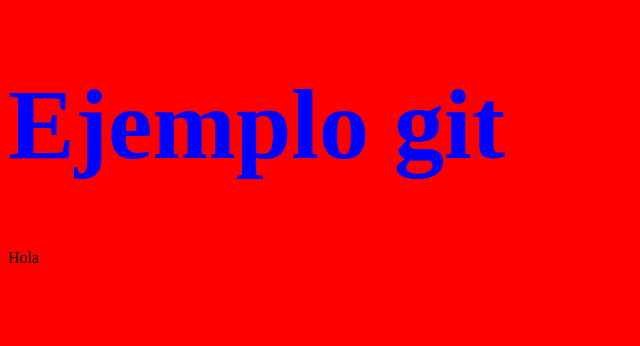
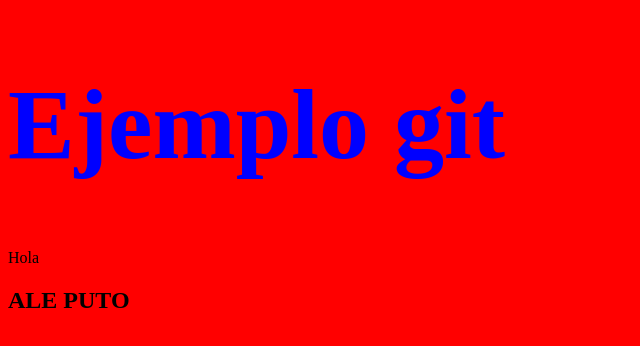
Before and after one commit to Chemi90/CursoGIT-1, a plain HTML site: page index.html in a window 1280 px wide. Shown: the whole page, without its empty margins (0-640 px from the left). Drawn offline with Linux system fonts and the light colour scheme.

Commit message:
cambio SUPERIMPORTANTE

```diff
--- a/index.html
+++ b/index.html
@@ -10,5 +10,6 @@
 <body>
     <h1>Ejemplo git</h1>
     <p>Hola</p>
+    <h2>ALE PUTO</h2>
 </body>
 </html>
```
